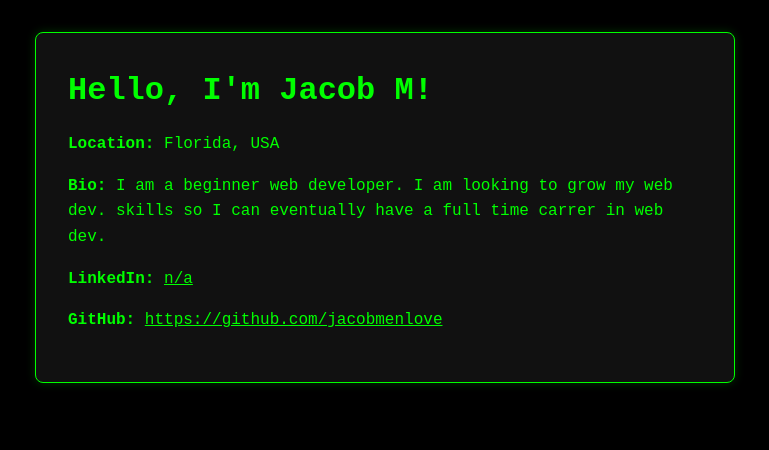
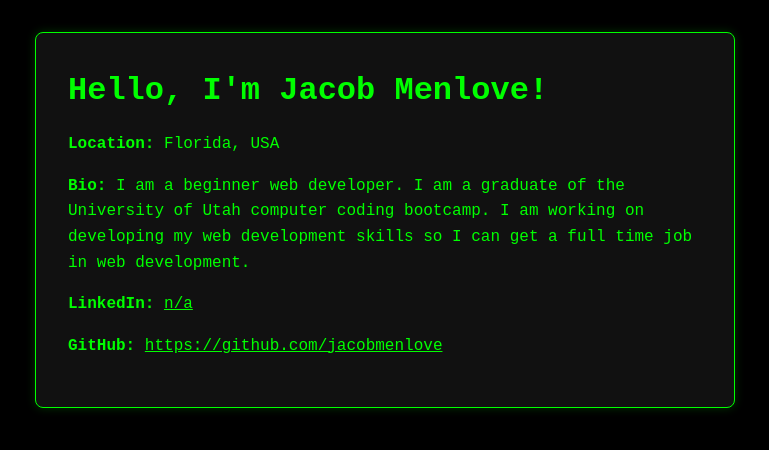
Before and after one commit to jacobmenlove/portfolio-generator, a website: page output/portfolio.html in a window 1280 px wide. Shown: the whole page, without its empty margins (255-1024 px from the left). Drawn offline with Linux system fonts and the light colour scheme.

Commit message:
created readme

```diff
--- a/output/portfolio.html
+++ b/output/portfolio.html
@@ -3,14 +3,14 @@
 <html lang="en">
 <head>
   <meta charset="UTF-8">
-  <title>Jacob M's Portfolio</title>
+  <title>Jacob Menlove's Portfolio</title>
   <link rel="stylesheet" href="../templates/style.css">
 </head>
 <body>
   <div class="card">
-    <h1>Hello, I'm Jacob M!</h1>
+    <h1>Hello, I'm Jacob Menlove!</h1>
     <p><strong>Location:</strong> Florida, USA</p>
-    <p><strong>Bio:</strong> I am a beginner web developer. I am looking to grow my web dev. skills so I can eventually have a full time carrer in web dev.</p>
+    <p><strong>Bio:</strong> I am a beginner web developer. I am a graduate of the University of Utah computer coding bootcamp. I am working on developing my web development skills so I can get a full time job in web development.</p>
     <p><strong>LinkedIn:</strong> <a href="n/a">n/a</a></p>
     <p><strong>GitHub:</strong> <a href="https://github.com/jacobmenlove">https://github.com/jacobmenlove</a></p>
   </div>
```
Also changed, not shown: README.md, assets/portfolio-generator-screenshot.png (added), 1 other file.
